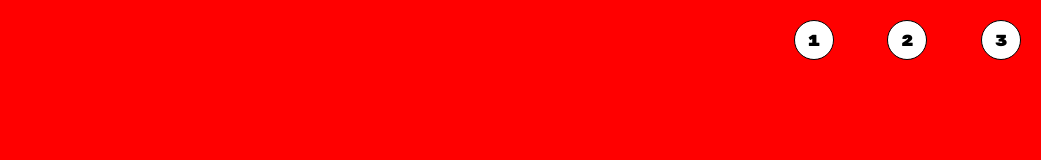
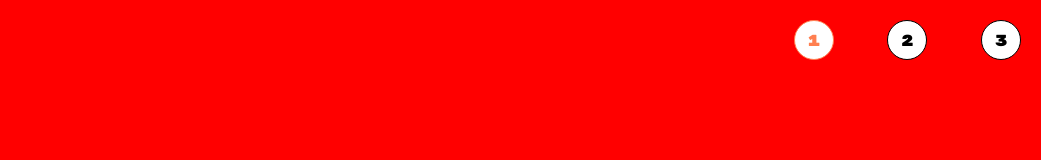
Before and after one commit to BaccanoB/htmlcss-shoes, a plain HTML site: page index.html in a window 1280 px wide. In both pictures the pointer is over the item 1052 px from the left and 40 px from the top of the page. Shown: the top 160 px of the page, without its empty margins (239-1280 px from the left). Drawn offline with Linux system fonts and the light colour scheme.

Commit message:
inseriti dettagli per la nav

```diff
--- a/css/style.css
+++ b/css/style.css
@@ -62,6 +62,15 @@ nav {
      color: black;
  }
 
+ li:hover {
+     border-color: coral;
+ }
+
+  li > a:hover {
+     color: coral;
+     cursor: pointer;
+ }
+
 
 /* contenitori */
 
```
